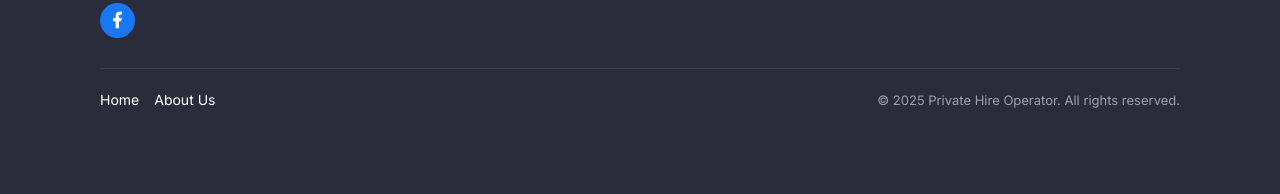
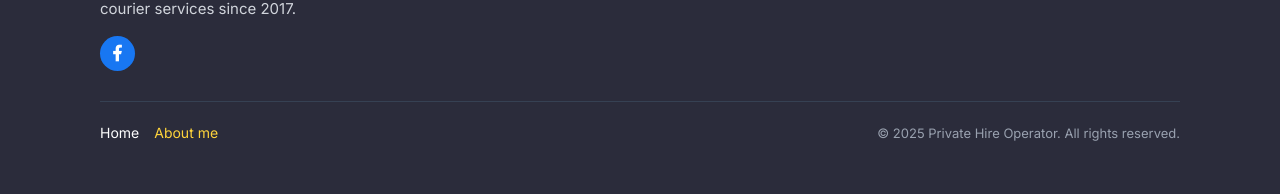
Before and after one commit to matchmakers69/private-hire-operator, a Next.js app: page /en/about-me in a window 1280 px wide. Shown: the part 1221-1415 px from the top of the page. Built offline with nearby package versions, Linux system fonts and the light colour scheme.

Commit message:
Added translation to footer

```diff
--- a/app/[locale]/(marketing)/_components/HeroSection/HeroSection.tsx
+++ b/app/[locale]/(marketing)/_components/HeroSection/HeroSection.tsx
@@ -22,7 +22,7 @@ function HeroSection() {
               <HeaderOne className="mb-16">{t("title")}</HeaderOne>
               <p className="mb-16 font-medium text-(--color-secondary) lg:mb-28">{t("subtitle")}</p>
 
-							<div className="flex gap-10 items-center">
+              <div className="flex gap-10 xl:items-center flex-col xl:flex-row">
                 <AnchorButton href="#services" intent="primary" size="lg">
                   {t("view_more_btn")}
                 </AnchorButton>
--- a/app/[locale]/(marketing)/_components/ServicesSection/ServicesSection.tsx
+++ b/app/[locale]/(marketing)/_components/ServicesSection/ServicesSection.tsx
@@ -16,8 +16,8 @@ function ServicesSection() {
           </HeaderTwo>
         </header>
         <ServiceListing getServices={fetchServices} />
-				<div className="flex justify-center py-24">
-					<AnchorButton href="#why-me" intent="secondary" size="lg">
+        <div className="flex flex-col justify-center items-center py-24">
+          <AnchorButton href="#why-me" className="w-full lg:w-auto" intent="secondary" size="lg">
             View more
           </AnchorButton>
         </div>
--- a/app/[locale]/(marketing)/_components/ServicesSection/components/ServiceListing/ServiceListing.tsx
+++ b/app/[locale]/(marketing)/_components/ServicesSection/components/ServiceListing/ServiceListing.tsx
@@ -10,7 +10,7 @@ const ServiceListing = async ({ getServices }: ServiceListingProps) => {
   if (!services) return null;
 
   return (
-		<div className="grid grid-cols-1 gap-8 sm:grid-cols-2 lg:grid-cols-3 lg:gap-10 justify-items-center">
+    <div className="grid grid-cols-1 gap-8 md:grid-cols-2 lg:grid-cols-3 lg:gap-10 justify-items-center">
       {services.map((service) => (
         <ServiceCard
           key={service.id}
--- a/app/[locale]/(marketing)/_components/WhyMeSection/WhyMeSection.tsx
+++ b/app/[locale]/(marketing)/_components/WhyMeSection/WhyMeSection.tsx
@@ -5,7 +5,7 @@ import { PromoChat } from "./_components/PromoChat";
 function WhyMeSection() {
   return (
     <section id="why-me" className="py-24">
-			<div className="wrapper">
+      <div className="wrapper relative">
         <div className="grid h-full grid-cols-1 gap-8 lg:grid-cols-2 lg:gap-12">
           <div className="relative flex items-center justify-center lg:justify-end">
             <figure className="w-full lg:max-w-none aspect-4/3 z-2 relative">
@@ -20,7 +20,7 @@ function WhyMeSection() {
             </figure>
           </div>
 
-					<div className="flex flex-col  lg:pl-15">
+          <div className="flex flex-col lg:pl-15">
             <header className="why-me-page-header">
               <HeaderTwo className="section-title mb-10">Where comfort meets reliability</HeaderTwo>
             </header>
--- a/app/[locale]/(marketing)/about-me/page.tsx
+++ b/app/[locale]/(marketing)/about-me/page.tsx
@@ -1,4 +1,4 @@
-import { HeaderTwo } from "@/shared/ui/HeaderTwo";
+import { HeaderOne } from "@/shared/ui/HeaderOne";
 import { Metadata } from "next";
 import { useTranslations } from "next-intl";
 import Image from "next/image";
@@ -44,7 +44,7 @@ function AboutMePage() {
 
           <div className="flex flex-col justify-center lg:pl-15">
             <header className="about-me-page-header">
-							<HeaderTwo className="mb-10">{t("title")}</HeaderTwo>
+              <HeaderOne className="mb-10">{t("title")}</HeaderOne>
             </header>
             <div className="text-box relative w-full">
               <div className="text-line absolute left-0 h-[65px] w-[7px] rounded-[3.5px] bg-(--color-primary)" />
--- a/messages/en.json
+++ b/messages/en.json
@@ -13,5 +13,11 @@
 	"about": {
 		"title": "About me",
 		"description": "Hi! My name is Tomasz, and I’ve been working as a taxi driver since 2017.\nI’ve provided transport services for people with disabilities and driven children to school.\nI hold all the necessary licenses and insurance required for passenger transport.\nIf you need a ride to the airport, hospital, or any other destination, I’ll do my best to meet your needs and make sure everyone who chooses my service arrives safely at their destination."
+	},
+	"footer": {
+		"home_link": "Home",
+		"about_link": "About me",
+		"copyright": "Private Hire Operator. All rights reserved.",
+		"footer_text_content":"Professional private hire transport based in Boston, UK. Reliable passenger transfers and courier services since 2017."
 	}
 }
--- a/messages/pl.json
+++ b/messages/pl.json
@@ -13,5 +13,11 @@
 	"about": {
 		"title": "O mnie",
 		"description": "Cześć! Mam na imię Tomasz i jestem kierowcą taksówki od 2017 roku. Świadczyłem usługi przewozowe dla osób niepełnosprawnych oraz dowoziłem dzieci do szkoły. Posiadam wszystkie niezbędne licencje i ubezpieczenie związane z transportem. Jeśli potrzebujesz dojechać na lotnisko, do szpitala lub w inne wybrane miejsce, dołożę wszelkich starań, aby sprostać Twoim wymaganiom i bezpiecznie dowieźć Cię do celu."
+	},
+	"footer": {
+		"home_link": "Strona główna",
+		"about_link": "O mnie",
+		"copyright": "Private Hire Operator. Wszelkie prawa zastrzeżone.",
+		"footer_text_content":"Profesjonalny transport prywatny z siedzibą w Bostonie (Wielka Brytania). Niezawodne przewozy pasażerskie i usługi kurierskie od 2017 roku."
 	}
 }
--- a/shared/components/AnchorButton/AnchorButton.tsx
+++ b/shared/components/AnchorButton/AnchorButton.tsx
@@ -5,7 +5,7 @@ import { cva, type VariantProps } from "class-variance-authority";
 import React from "react";
 
 const anchorButton = cva(
-	"inline-flex items-center justify-center leading-none font-medium transition-colors focus:outline-none focus:ring-2 focus:ring-offset-2 disabled:opacity-50 disabled:pointer-events-none",
+  "inline-flex items-center min-w-[12rem] justify-center leading-none font-medium transition-colors focus:outline-none focus:ring-2 focus:ring-offset-2 disabled:opacity-50 disabled:pointer-events-none",
   {
     variants: {
       intent: {
--- a/shared/components/Button/Button.tsx
+++ b/shared/components/Button/Button.tsx
@@ -2,7 +2,7 @@ import { cn } from "@/shared/utils";
 import { cva, type VariantProps } from "class-variance-authority";
 
 const button = cva(
-	"inline-flex items-center justify-center leading-none rounded-lg font-medium transition-colors focus:outline-none focus:ring-2 focus:ring-offset-2 disabled:opacity-50 disabled:pointer-events-none",
+  "inline-flex items-center justify-center min-w-[12rem] leading-none rounded-lg font-medium transition-colors focus:outline-none focus:ring-2 focus:ring-offset-2 disabled:opacity-50 disabled:pointer-events-none",
   {
     variants: {
       intent: {
--- a/shared/ui/Footer/Footer.tsx
+++ b/shared/ui/Footer/Footer.tsx
@@ -1,13 +1,13 @@
 import { Logo } from "@/shared/ui/Logo";
 import { SocialLink } from "@/shared/components/SocialLink";
 import Image from "next/image";
-//import { useTranslations } from "next-intl";
-import { Link } from "@/i18n/navigation";
+import { useTranslations } from "next-intl";
 import { HeaderTwo } from "../HeaderTwo";
 import { Button } from "@/shared/components/Button";
+import { NavLink } from "../NavLink";
 
 function Footer() {
-  //const t = useTranslations("footer");
+  const t = useTranslations("footer");
 
   return (
     <footer className="bg-(--color-dark-navy) mt-[190px] pb-20 xl:pb-[130px] text-white">
@@ -39,10 +39,7 @@ function Footer() {
               linkToHome={true}
               className="footer-logo-image h-auto w-30 lg:w-48"
             />
-            <p className="max-w-sm text-[1.5rem] leading-relaxed text-gray-300">
-              Professional private hire transport based in Boston, UK. Reliable passenger transfers and
-              courier services since 2017.
-            </p>
+            <p className="max-w-sm text-[1.5rem] leading-relaxed text-gray-300">{t("footer_text_content")}</p>
 
             <div className="flex gap-4">
               <SocialLink
@@ -72,16 +69,25 @@ function Footer() {
 
         <div className="mt-12 flex flex-col items-center gap-6 border-t border-gray-700 pt-8 md:flex-row md:justify-between">
           <nav className="flex flex-wrap justify-center gap-6 text-[1.4rem]">
-            <Link href="/" className="transition-colors hover:text-taxi-yellow">
-              Home
-            </Link>
-            <Link href="/about-me" className="transition-colors hover:text-taxi-yellow">
-              About Us
-            </Link>
+            <NavLink
+              className="transition-colors hover:text-taxi-yellow"
+              classNameActive="text-taxi-yellow no-underline border-0 select-none"
+              href="/"
+            >
+              <span className="text-inherit">{t("home_link")}</span>
+            </NavLink>
+
+            <NavLink
+              className="transition-colors hover:text-taxi-yellow"
+              classNameActive="text-taxi-yellow no-underline border-0 select-none"
+              href="/about-me"
+            >
+              <span className="text-inherit">{t("about_link")}</span>
+            </NavLink>
           </nav>
 
           <p className="text-[1.3rem] text-gray-400">
-            © {new Date().getFullYear()} Private Hire Operator. All rights reserved.
+            © {new Date().getFullYear()} {t("copyright")}
           </p>
         </div>
       </div>
--- a/shared/ui/NavLink/NavLink.tsx
+++ b/shared/ui/NavLink/NavLink.tsx
@@ -32,7 +32,7 @@ const NavLink = ({
     <Link
       href={href}
       className={cn(
-				"focus-visible:ring-ring focus:ring-1 focus:outline-none",
+        "focus:outline-none focus:ring-1 focus:ring-transparent focus-visible:ring-transparent",
         className,
         isActive(href) && classNameActive,
       )}
```
Also changed, not shown: app/[locale]/(marketing)/_components/WhyMeSection/_components/PromoChat/PromoChat.tsx (+7 -7 lines). Lines whose indentation alone changed are shown as unchanged.
